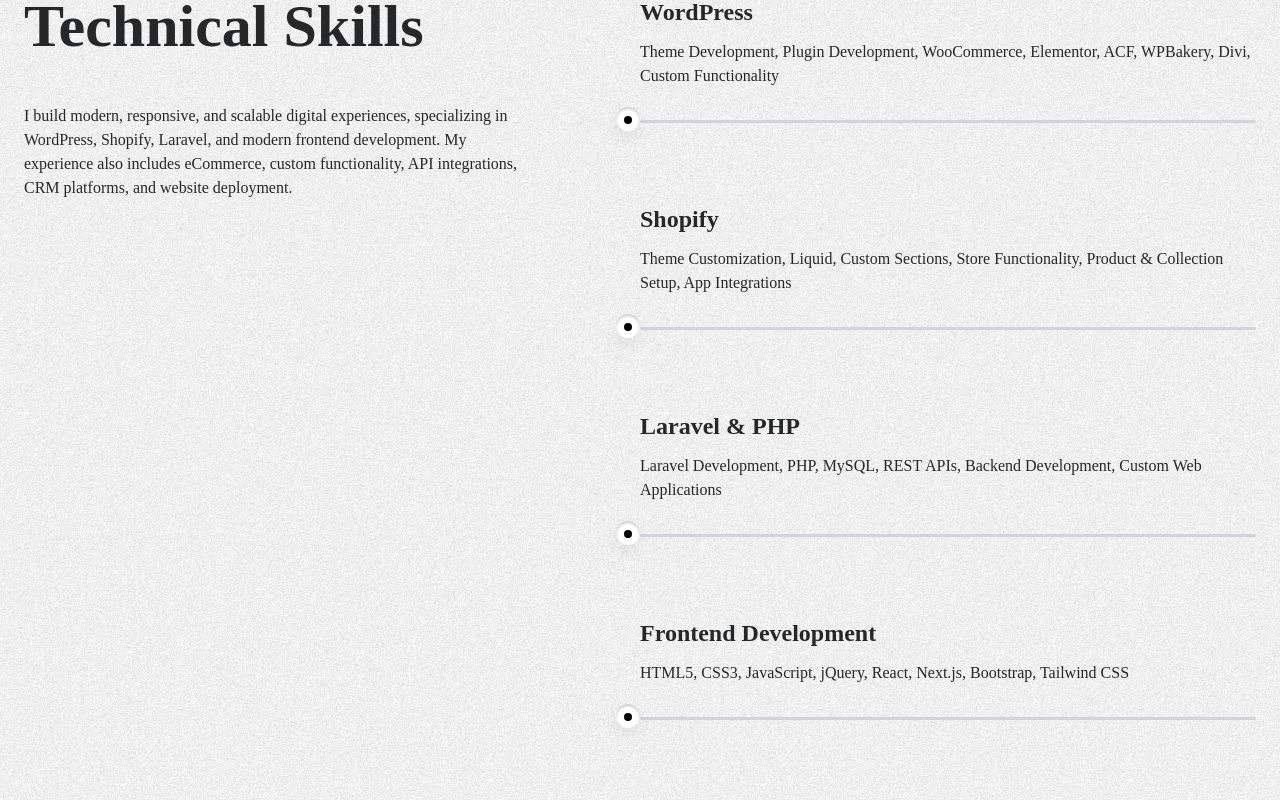
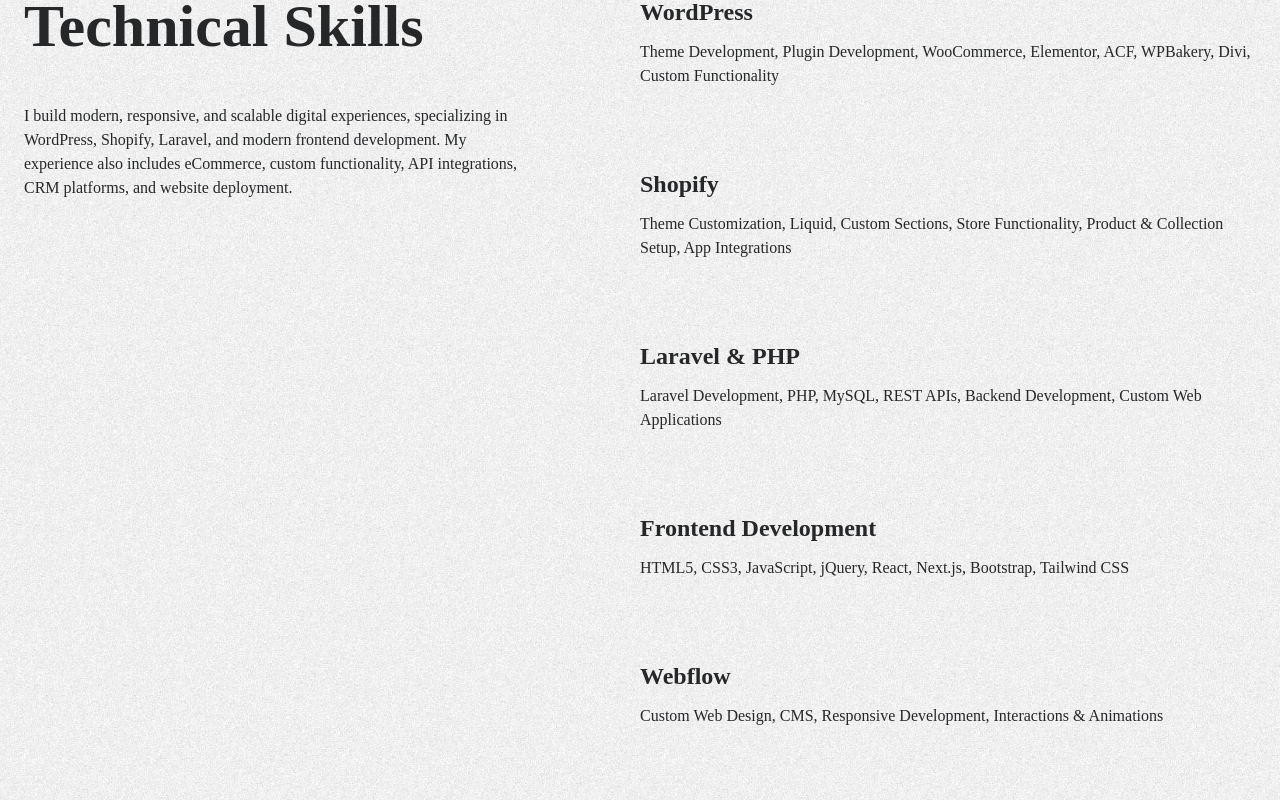
Before and after one commit to ubaidoso/Porofolio, a Next.js app: page / in a window 1280 px wide. Shown: the part 2560-3360 px from the top of the page. Built offline with nearby package versions, Linux system fonts and the light colour scheme; a web font is replaced by a local one.

Commit message:
comment code for value in skills

```diff
--- a/src/pages/index.jsx
+++ b/src/pages/index.jsx
@@ -184,7 +184,7 @@
                       </div>
                       <p className="text-base font-light leading-6 text-lightblack">{skillItem.detail}</p>
                     </div>
-                    <ProgressBar progress={skillItem.value} />
+                    {/* <ProgressBar progress={skillItem.value} /> */}
                   </div>
                 ))}
               </div>
```
